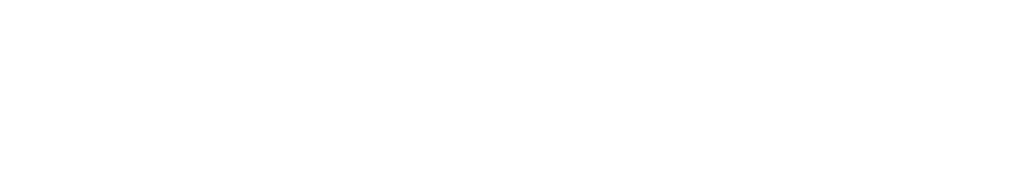
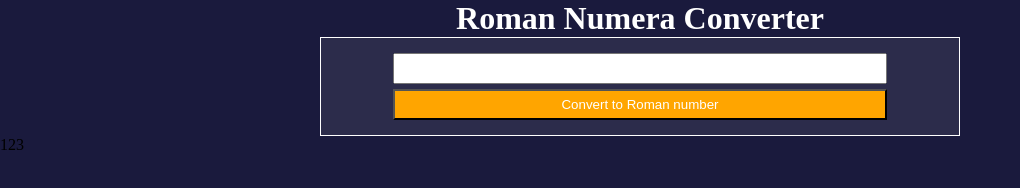
Before and after one commit to Martosky/romanNumeras, a plain HTML site: page index.html in a window 1280 px wide. Shown: the whole page, without its empty margins (0-1020 px from the left). Drawn offline with Linux system fonts and the light colour scheme.

Commit message:
added some styling to the elements

```diff
--- a/index.html
+++ b/index.html
@@ -4,8 +4,14 @@
     <meta charset="UTF-8">
     <meta name="viewport" content="width=device-width, initial-scale=1.0">
     <title>Document</title>
+    <link rel="stylesheet" href="styles.css" />
 </head>
 <body>
-
+    <h1>Roman Numera Converter</h1>
+    <div class="input-container">
+        <input type="number" id="number" name="number">
+        <button id="convert-btn">Convert to Roman number</button>
+    </div>
+    <div id="output">123</div>
 </body>
 </html>
--- a/styles.css
+++ b/styles.css
@@ -0,0 +1,33 @@
+*{
+    margin: 0;
+    box-sizing: border-box;
+}
+body{
+    background-color: rgb(26, 26, 61);
+}
+h1{
+    color: white;
+    text-align: center;
+}
+
+.input-container{
+    background-color: rgb(44, 44, 75);
+    border: 1px solid white;
+    width: 50%;
+    padding: 10px;
+    margin: 0 auto;
+}
+input{
+    display: block;
+    width: 80%;
+    margin: 5px auto;
+    padding: 6px;
+}
+button{
+    display: block;
+    width: 80%;
+    margin: 5px auto;
+    padding: 6px;
+    background-color: orange;
+    color: white
+}
```
